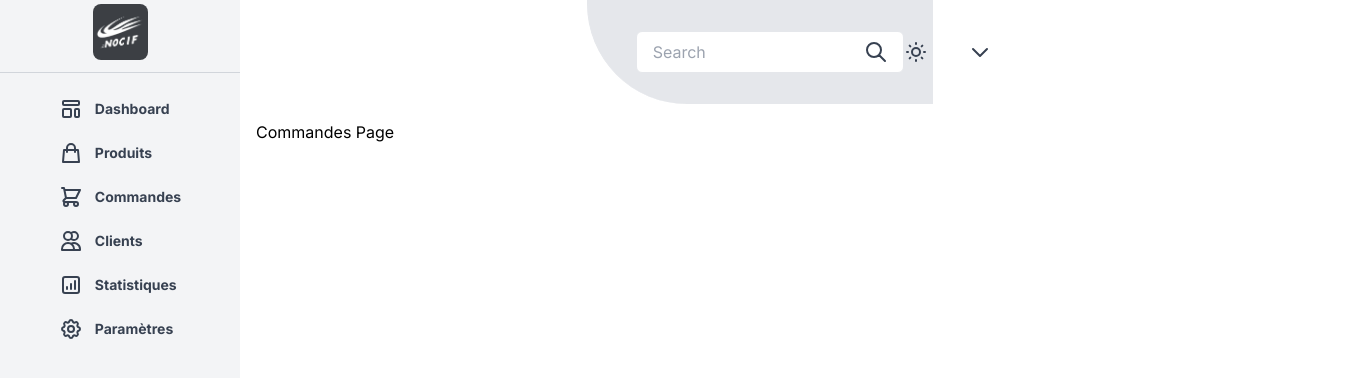
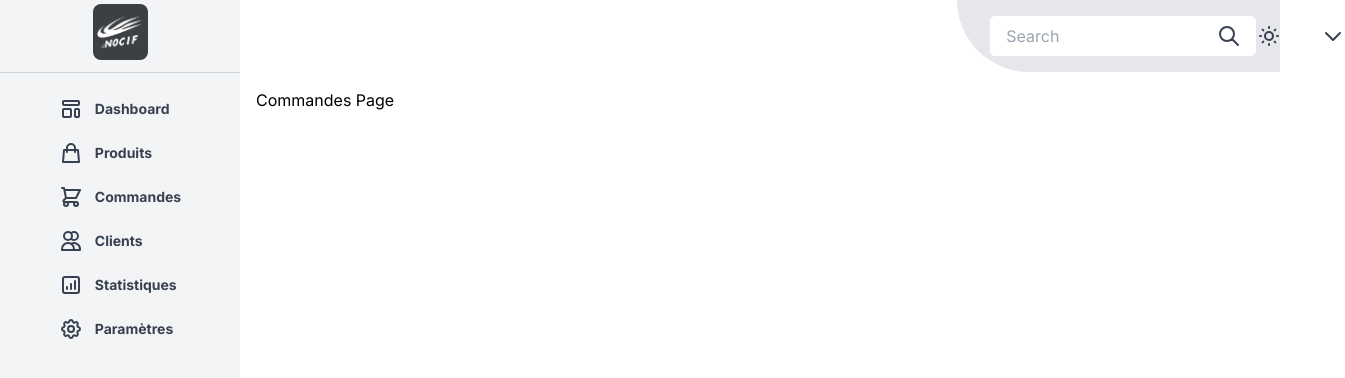
Before and after one commit to SAE-222/front-admin, a Next.js app: page /dashboard/commandes in a window 1280 px wide. Shown: the top 378 px of the page, 1345 px wide, since content can reach past the window. Built offline with nearby package versions, Linux system fonts and the light colour scheme.

Commit message:
Avancées Header

```diff
--- a/components/Header.tsx
+++ b/components/Header.tsx
@@ -14,26 +14,32 @@ import {
 
 const Header = () => {
   return (
-    <div className="grid grid-cols-3 divide-x">
+    <div className="grid grid-cols-3 gap-9 ">
       {/* Colonne 1 (vide) */}
       <div></div>
+      {/* Colonne 2 (vide) */}
+      <div></div>
 
-
-
-        {/* Colonne 2 (contenu principal) */}
-        <div className="container mx-auto flex items-center justify-between relative z-10 bg-gray-200 rounded-bl-[100px]">
-            <header className="relative text-white p-4">
+      {/* Colonne 3 (contenu principal) */}
+      <div className="container bg-gray-200 rounded-bl-[100px]">
+        <header className="relative text-white  ">
           <div className="flex items-center ml-auto">
             {/* Barre de recherche */}
             <SearchBar />
+
+            {/* Icône de soleil */}
             <div>
               <span className="px-4 ml-4">
-                            <SunIcon className="w-6 h-6 text-gray-700" />
+                <SunIcon className="w-6 h-6 text-gray-700 cursor-pointer" />
               </span>
             </div>
+
+            {/* Logo */}
             <div className="flex items-center px-4">
-                        <Image src={logo} className="rounded-full" alt="Logo" width={40} height={40} />
+              <Image src={logo} className="rounded-full " alt="Logo" width={40} height={40} />
             </div>
+
+            {/* Menu déroulant */}
             <DropdownMenu>
               <DropdownMenuTrigger className="flex items-center cursor-pointer">
                 <ChevronDownIcon className="w-6 h-6 text-gray-700" />
@@ -62,7 +68,7 @@ const SearchBar = () => {
         aria-label="Search"
       />
       <span className="absolute right-4">
-        <SearchIcon className="w-6 h-6 text-gray-700" />
+        <SearchIcon className="w-6 h-6 text-gray-700 cursor-pointer" />
       </span>
     </div>
   );
```
Lines whose indentation alone changed are shown as unchanged.
